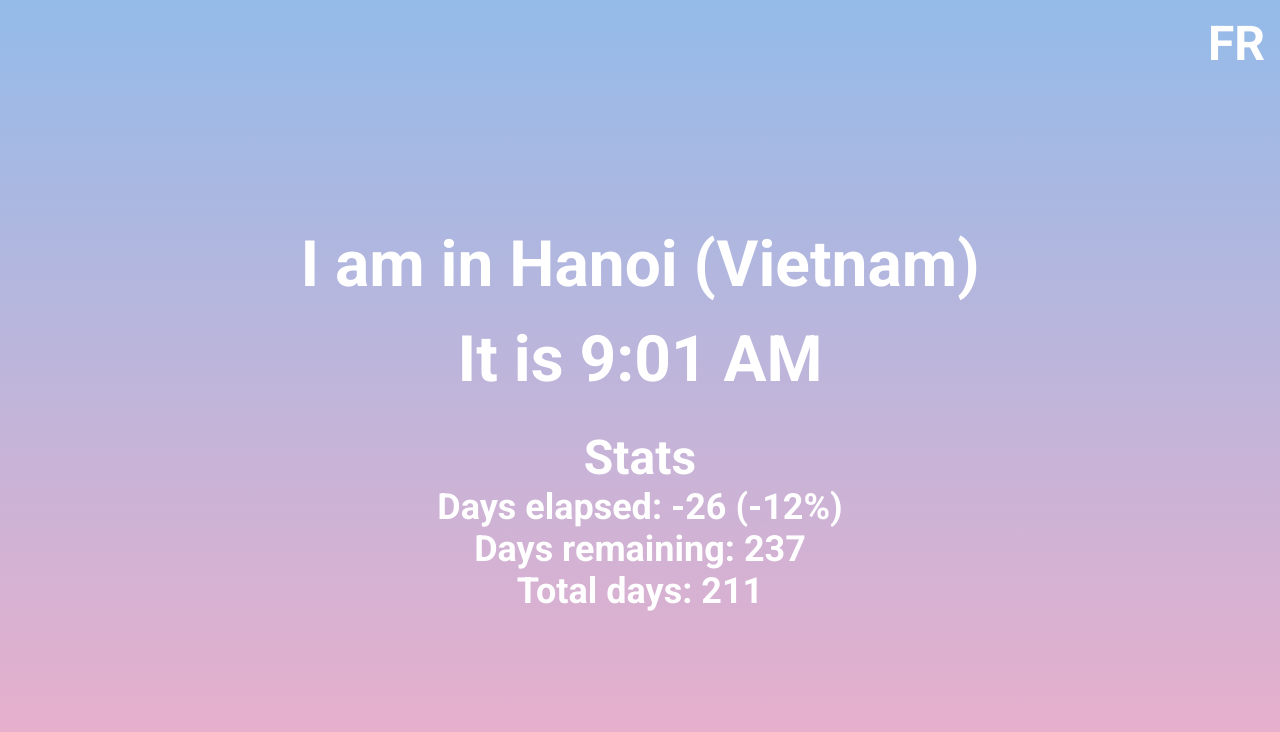
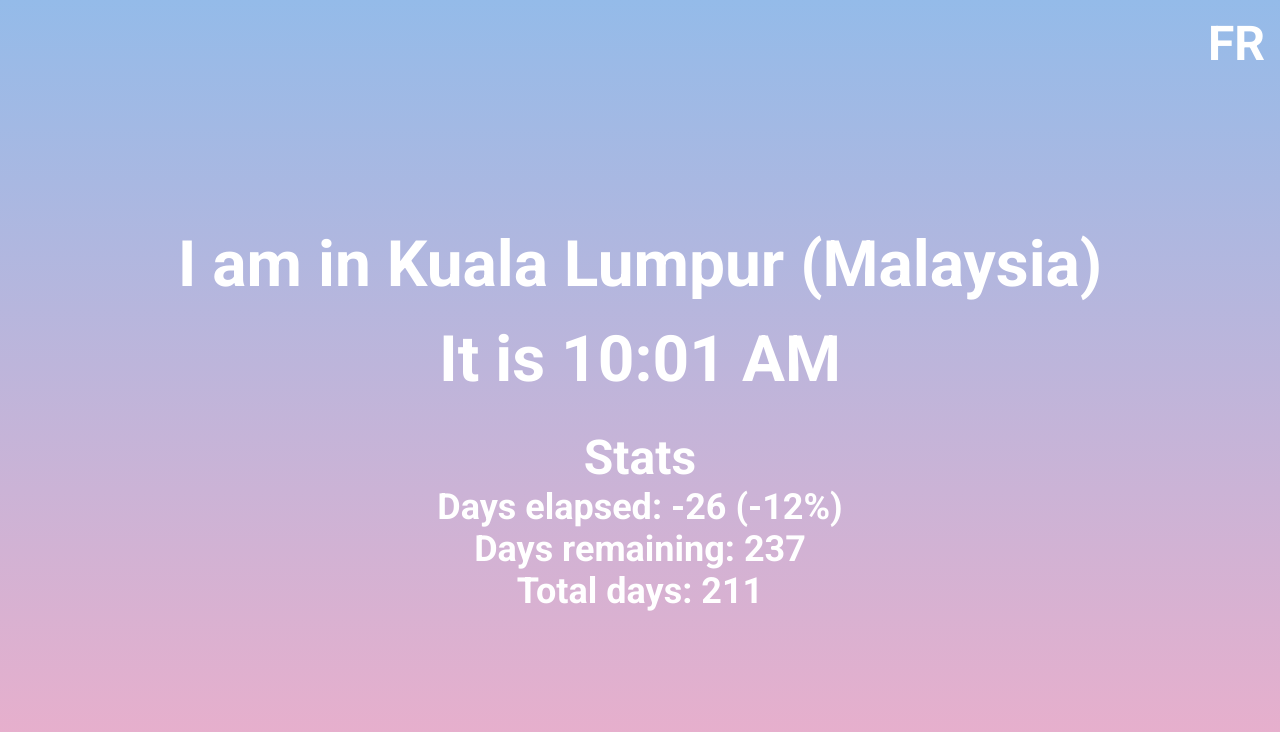
Before and after one commit to katima-g33k/where-am-i, a React (Create React App) app: page / in a window 1280 px wide. Shown: the top 732 px of the page. Built offline with nearby package versions, Linux system fonts and the light colour scheme.

Commit message:
Update location

```diff
--- a/src/data/index.ts
+++ b/src/data/index.ts
@@ -1,6 +1,19 @@
 import { Data } from "../types";
 
 const data: Data[] = [
+  {
+    from: "2023-02-10",
+    to: "2023-03-10",
+    timeZone: "Asia/Kuala_Lumpur",
+    city: {
+      en: "Kuala Lumpur",
+      fr: "Kuala Lumpur",
+    },
+    country: {
+      en: "Malaysia",
+      fr: "Malaisie",
+    }
+  },
   {
     from: "2023-01-27",
     to: "2023-02-10",
```
